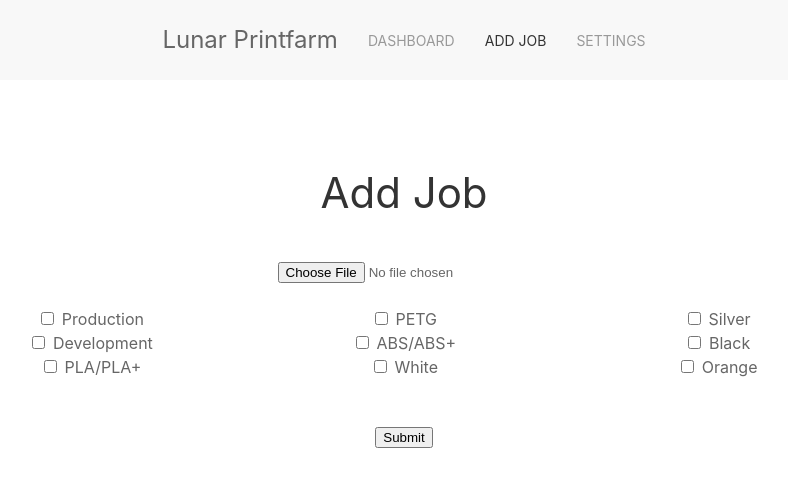
After one commit to mitchellblaser/LunarPrintfarm, a Flask app: page /job in a window 1280 px wide. The commit adds this page. Shown: the top 487 px of the page, without its empty margins (236-1024 px from the left). Run offline with Flask 3, Linux system fonts and the light colour scheme.

Commit message:
Begun to add "Add Job" menu

```diff
--- a/src/app/__init__.py
+++ b/src/app/__init__.py
@@ -2,14 +2,16 @@ from printer import Printer, PrinterType
 from states import PrinterState
 import config
 
-from flask import Flask, render_template
+from flask import Flask, render_template, redirect
 
 app = Flask(__name__)
 
 printers = []
 
+entries = 0
 for entry in config.printers:
-    printers.append(Printer(entry["name"], entry["type"], entry["ipaddr"], entry["port"], entry["apikey"]).pr)
+    printers.append(Printer(entries, entry["name"], entry["type"], entry["ipaddr"], entry["port"], entry["apikey"]).pr)
+    entries = entries + 1
 
 for printer in printers:
     print(printer.name + " - [" + printer.GetVersion() + "]")
@@ -33,3 +35,12 @@ def GetActivePrinters():
 @app.route('/index')
 def index():
     return render_template("index.html", printers=printers, usage=GetActivePrinters(), max=len(printers))
+
+@app.route('/cancel/<printer>')
+def cancelprint(printer):
+    printers[int(printer)].CancelPrint()
+    return redirect("/")
+
+@app.route('/job')
+def job():
+    return render_template("job.html", printers=printers)
--- a/src/app/templates/base.html
+++ b/src/app/templates/base.html
@@ -18,9 +18,9 @@
             <div class="uk-navbar-center">
                 <a href="#" class="uk-navbar-item uk-logo">Lunar Printfarm</a>
                 <ul class="uk-navbar-nav">
-                    <li {%- if request.path =="/index" %} class="uk-active" {% else %} class="uk-parent" {% endif %}><a href="index">Home</a></li>
-                    <li {%- if request.path =="/queue" %} class="uk-active" {% else %} class="uk-parent" {% endif %}><a href="queue">Queue</a></li>
-                    <li {%- if request.path =="/settings" %} class="uk-active" {% else %} class="uk-parent" {% endif %}><a href="settings">Configure</a></li>
+                    <li {%- if request.path =="/index" %} class="uk-active" {% else %} class="uk-parent" {% endif %}><a href="index">Dashboard</a></li>
+                    <li {%- if request.path =="/job" %} class="uk-active" {% else %} class="uk-parent" {% endif %}><a href="job">Add Job</a></li>
+                    <li {%- if request.path =="/settings" %} class="uk-active" {% else %} class="uk-parent" {% endif %}><a href="settings">Settings</a></li>
                 </ul>
             </div>
         </nav>
--- a/src/app/templates/index.html
+++ b/src/app/templates/index.html
@@ -25,9 +25,13 @@
                     <span class="uk-badge">Production</span>
                     <span class="uk-badge">PLA+</span>
                     <span class="uk-badge">White</span>
+                    <br><br>
+                    <a href=/cancel/{{printer.id}} class="uk-icon-button" uk-icon="close"></a>
+                    <a href=http://{{printer.ipaddr}}:{{printer.port}} target="_blank" class="uk-icon-button" uk-icon="forward"></a>
                 </div>
                 <div class="uk-padding-small uk-padding-remove-bottom">
                     <progress class="uk-progress uk-width-1" value={{ printer.GetPrintCompletion() }} max=100></progress>
+                    <b>{{printer.GetStatusFriendly()}} - {{printer.GetPrintCompletion()|int}}%</b>
                 </div>
             </div>
 
--- /dev/null
+++ b/src/app/templates/job.html
@@ -0,0 +1,56 @@
+{% extends "base.html" %}
+
+{% block content %}
+
+<script src="{{ url_for('static', filename='js/update-index.js') }}"></script>
+
+<div class="uk-container uk-container-small">
+    <br><br>
+    <h1 class="uk-text-center">Add Job</h1>
+    <br>
+
+
+    <div class="uk-container uk-text-center">
+        <form action="/upload">
+            <input type="file" id="fileUpload"><br><br>
+
+            <div class="uk-column-1-3">
+
+                <div>
+                    <input type="checkbox" id="TAG_PROD" value="TAG_PROD">
+                    <label for="TAG_PROD"> Production</label><br>
+
+                    <input type="checkbox" id="TAG_DEV" value="TAG_DEV">
+                    <label for="TAG_DEV"> Development</label><br>
+
+                    <input type="checkbox" id="TAG_PLA" value="TAG_PLA">
+                    <label for="TAG_PLA"> PLA/PLA+</label><br>
+
+                    <input type="checkbox" id="TAG_PETG" value="TAG_PETG">
+                    <label for="TAG_PETG"> PETG</label><br>
+
+                    <input type="checkbox" id="TAG_ABS" value="TAG_ABS">
+                    <label for="TAG_ABS"> ABS/ABS+</label><br>
+
+                    <input type="checkbox" id="TAG_WHITE" value="TAG_WHITE">
+                    <label for="TAG_WHITE"> White</label><br>
+
+                    <input type="checkbox" id="TAG_SILVER" value="TAG_SILVER">
+                    <label for="TAG_SILVER"> Silver</label><br>
+
+                    <input type="checkbox" id="TAG_BLACK" value="TAG_BLACK">
+                    <label for="TAG_BLACK"> Black</label><br>
+
+                    <input type="checkbox" id="TAG_ORANGE" value="TAG_ORANGE">
+                    <label for="TAG_ORANGE"> Orange</label><br>
+                </div>
+            </div>
+
+            <br><br>
+            <input type="submit">
+        </form>
+    </div>
+
+</div>
+
+{% endblock %}
--- a/src/printer.py
+++ b/src/printer.py
@@ -8,13 +8,13 @@ class PrinterType(Enum):
     KLIPPER = 1
 
 class Printer:
-    def __init__(self, name: str, type: PrinterType, ipaddr: str, port: int, apikey: str):
+    def __init__(self, id: int, name: str, type: PrinterType, ipaddr: str, port: int, apikey: str):
         self.type = type
 
         if self.type == PrinterType.OCTO:
-            self.pr = octoprint.PrinterOctoPrint(name, ipaddr, port, apikey)
+            self.pr = octoprint.PrinterOctoPrint(id, name, ipaddr, port, apikey)
         if self.type == PrinterType.KLIPPER:
-            self.pr = klipper.PrinterKlipper(name, ipaddr, port, apikey)
+            self.pr = klipper.PrinterKlipper(id, name, ipaddr, port, apikey)
 
 
     type = PrinterType.OCTO
```
Also changed, not shown: src/octoprint.py (+16 -1 lines), 2 other files.
